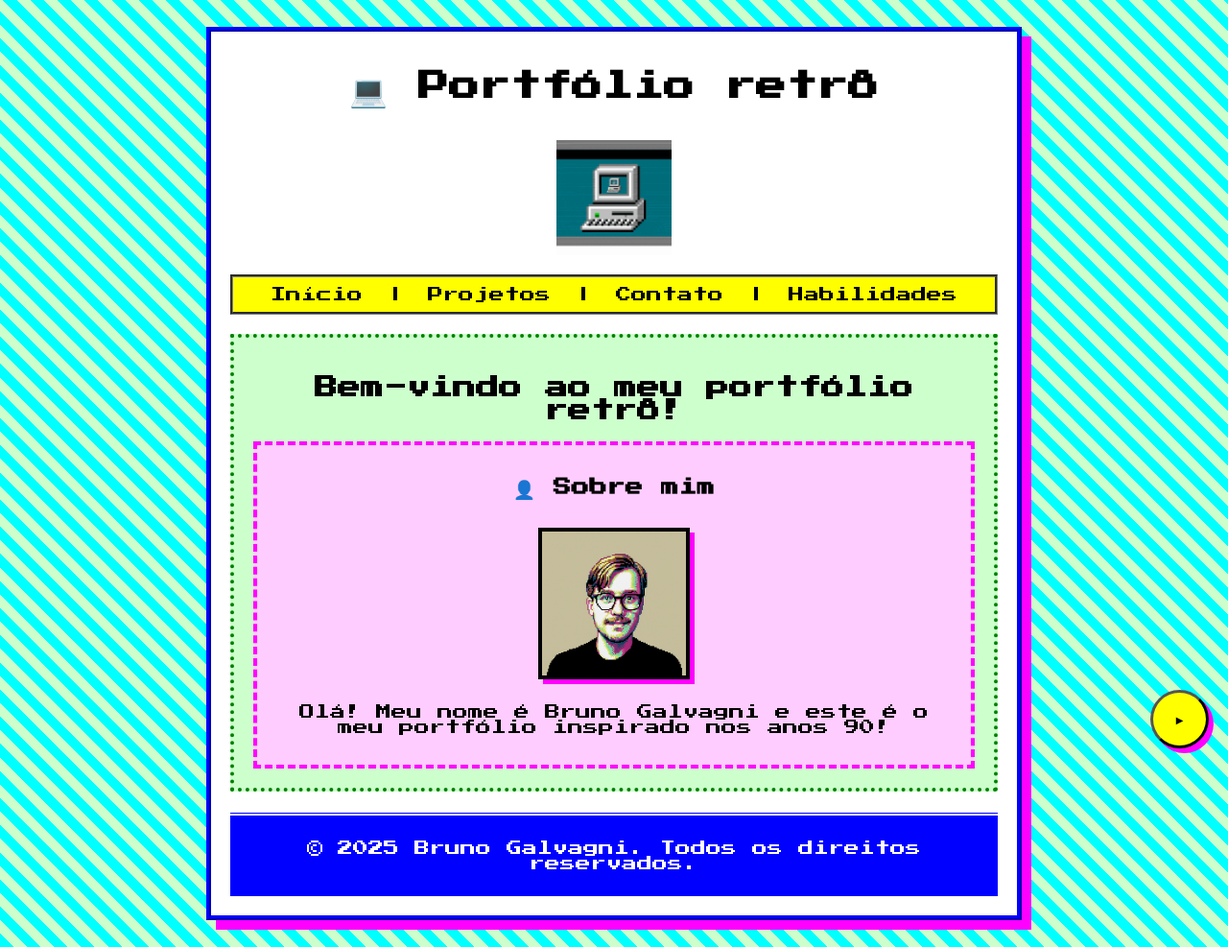
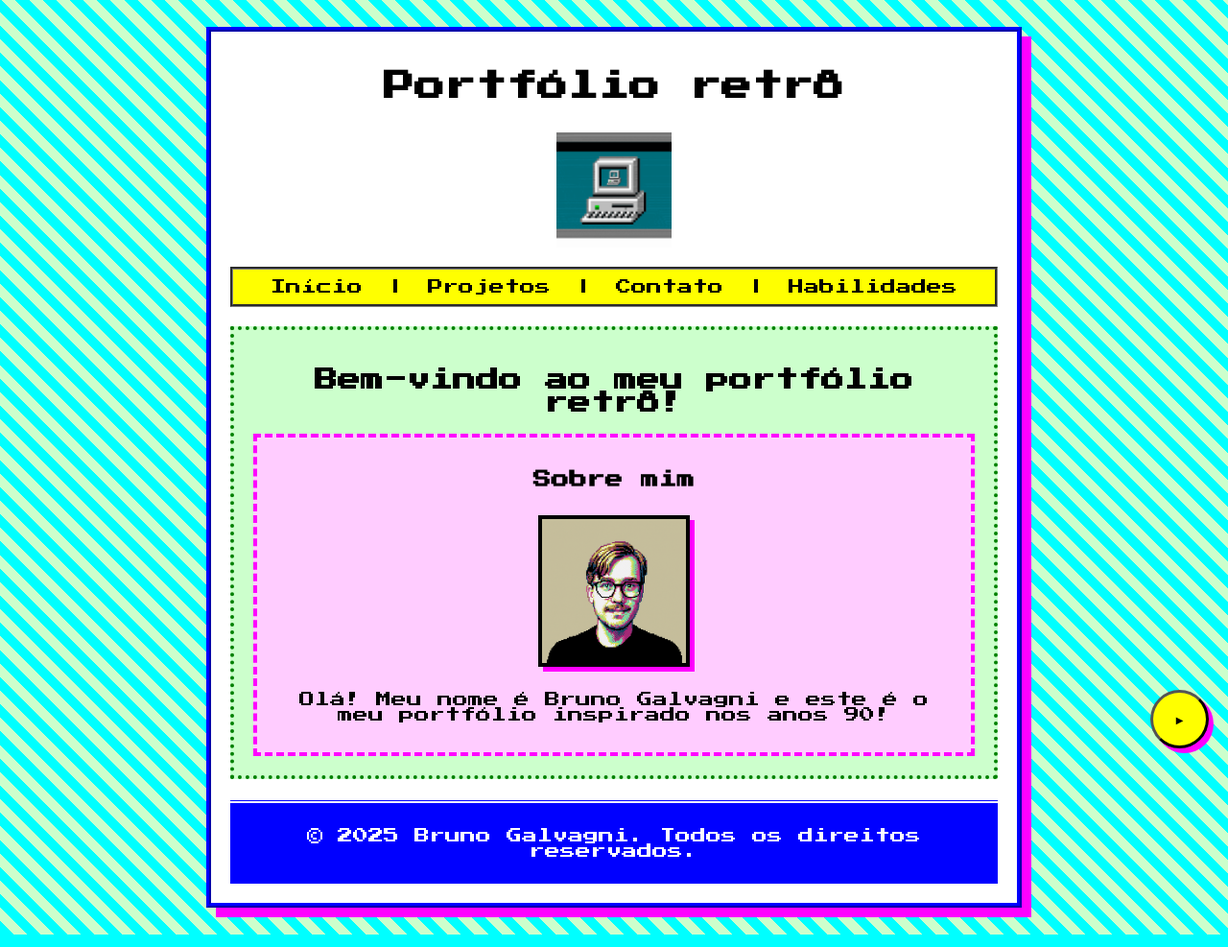
Before and after one commit to Brunog21/Portifolio, a website built with Vite: page index.html in a window 1280 px wide. Shown: the whole page at 96% size. Built offline with nearby package versions, Linux system fonts and the light colour scheme.

Commit message:
Remoção dos icones

```diff
--- a/index.html
+++ b/index.html
@@ -12,7 +12,7 @@
 
 <div class="container">
     <header class="header">
-        <h1>💻 Portfólio retrô</h1>
+        <h1>Portfólio retrô</h1>
         <img src="/assets/img/x6.gif" alt="Minha foto retrô em GIF" />
     </header>
 
@@ -26,7 +26,7 @@
     <main class="content">
         <h2>Bem-vindo ao meu portfólio retrô!</h2>
         <section class="about">
-            <h3>👤 Sobre mim</h3>
+            <h3>Sobre mim</h3>
             <img src="/assets/img/img90s.png" alt="90sImg" class="profile-pic" />
             <p>Olá! Meu nome é Bruno Galvagni e este é o meu portfólio inspirado nos anos 90!</p>
         </section>
```
Also changed, not shown: contato.html (+1 -1 lines), habilidades.html (+1 -1 lines), projetos.html (+1 -1 lines), assets/css/style.css (line endings or trailing spaces).
